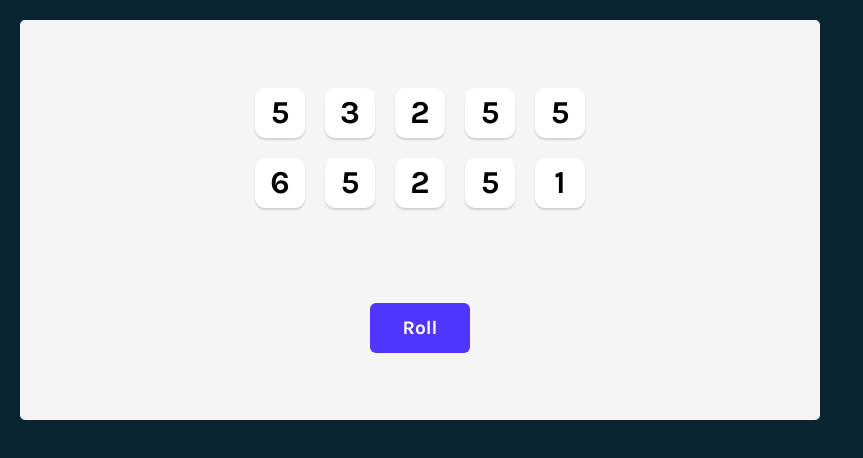
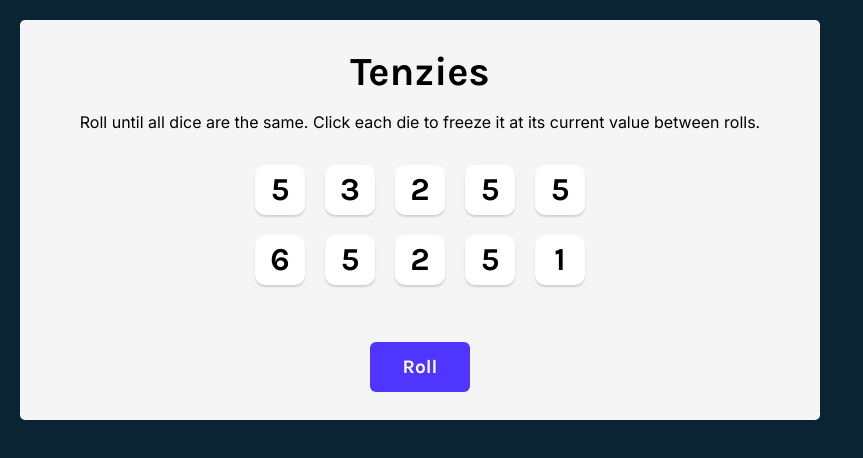
Before and after one commit to VictorMugisha/Scrimba-Tenzies-Game, a React (Vite) app: page / in a window 1280 px wide. Shown: the top 458 px of the page, without its empty margins (0-863 px from the left). Built offline with nearby package versions, Linux system fonts and the light colour scheme.

Commit message:
Added Game description

```diff
--- a/src/App.css
+++ b/src/App.css
@@ -21,10 +21,23 @@
   align-items: center;
 }
 
+.title {
+  font-size: 40px;
+  margin: 0;
+}
+
+.instructions {
+  font-family: 'Inter', sans-serif;
+  font-weight: 400;
+  margin-top: 0;
+  text-align: center;
+}
+
 .dice-container {
   display: grid;
   grid-template: auto auto / repeat(5, 1fr);
   gap: 20px;
+  margin-bottom: 40px;
 }
 
 .die-face {
--- a/src/App.jsx
+++ b/src/App.jsx
@@ -80,6 +80,8 @@
 
   return (
     <main>
+      <h1 className="title">Tenzies</h1>
+      <p className="instructions">Roll until all dice are the same. Click each die to freeze it at its current value between rolls.</p>
       <div className="dice-container">
         {diceElements}
       </div>
```
